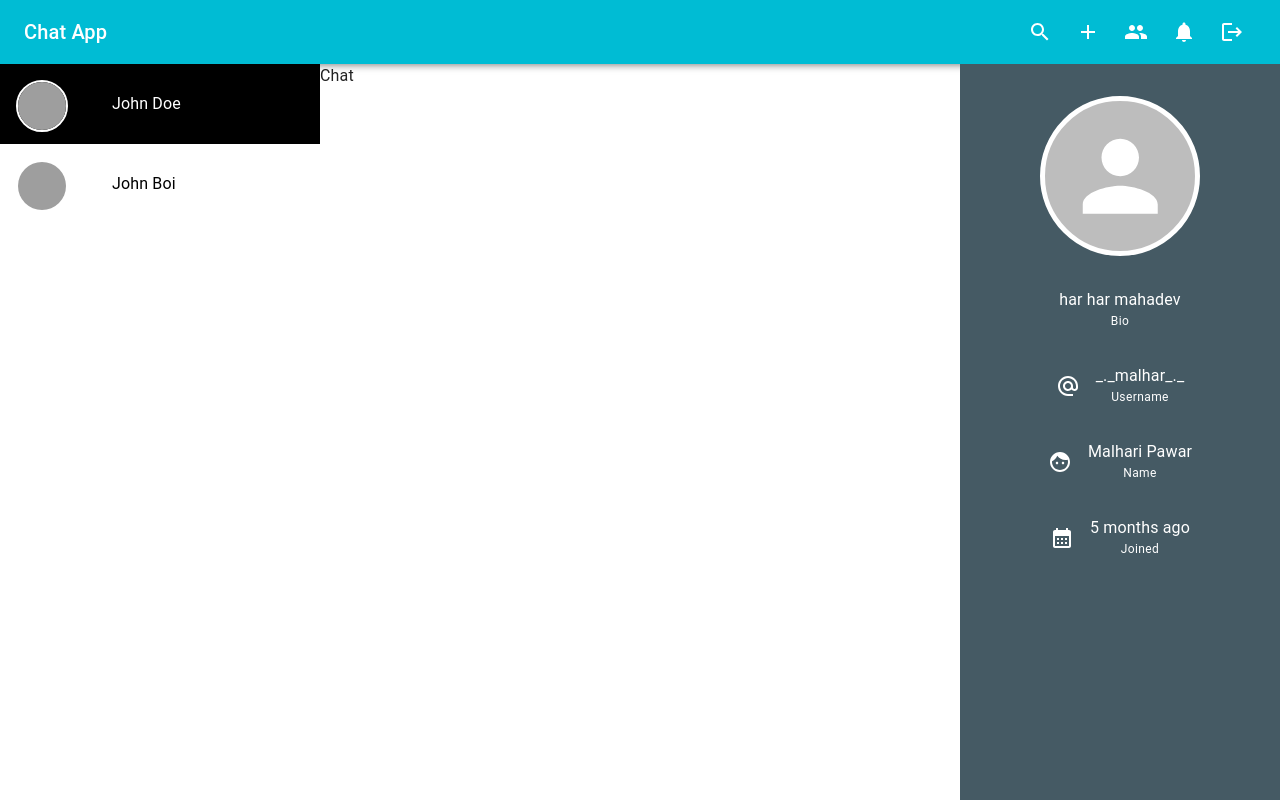
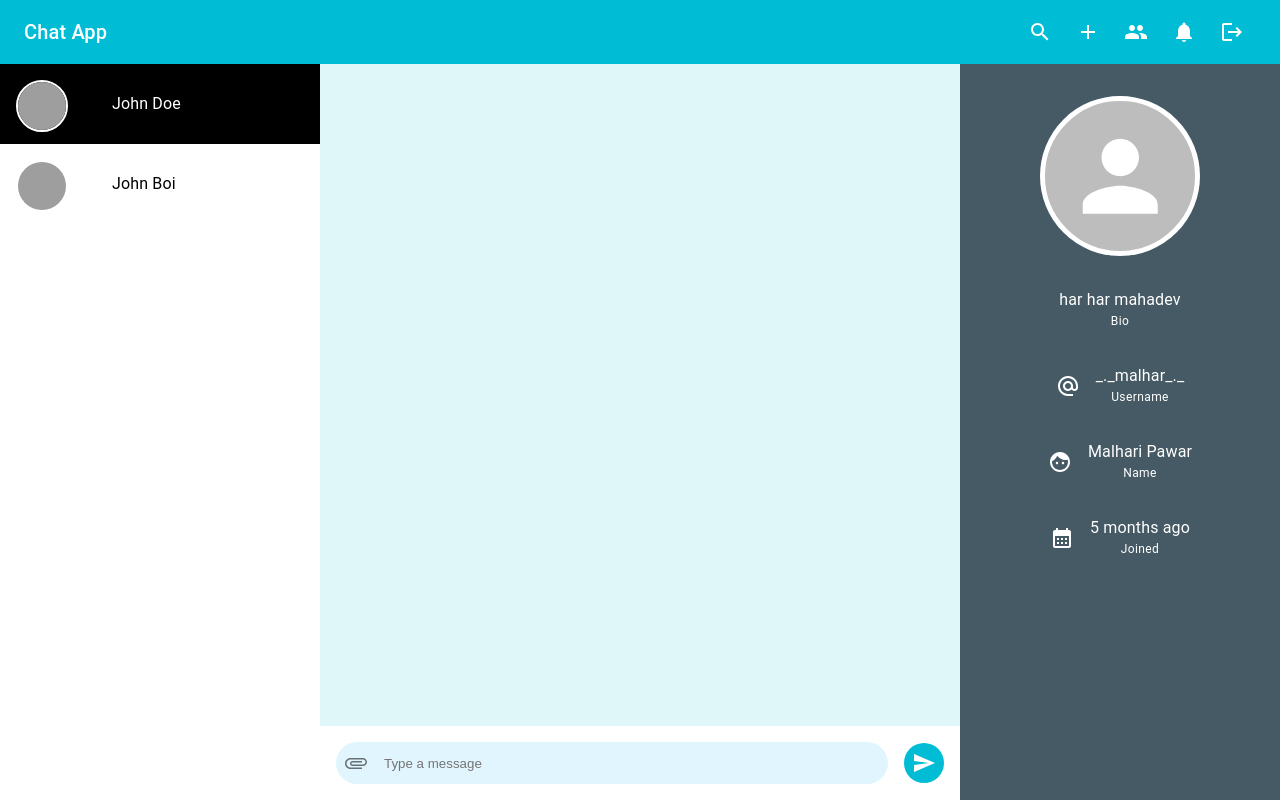
Before and after one commit to Malharii/mern-chat-app, a React (Vite) app: page /chat/1 in a window 1280 px wide. Built offline with nearby package versions, Linux system fonts and the light colour scheme; grey boxes are pictures that could not be loaded.

Commit message:
created chat page and file page

```diff
--- /dev/null
+++ b/src/components/dialogs/FileMenu.jsx
@@ -0,0 +1,8 @@
+import { Menu } from "@mui/material";
+import React from "react";
+
+const FileMenu = ({ anchorE1 }) => {
+  return <Menu anchorEl={anchorE1}> dingchika</Menu>;
+};
+
+export default FileMenu;
--- a/src/components/layout/AppLayout.jsx
+++ b/src/components/layout/AppLayout.jsx
@@ -1,12 +1,12 @@
-// import React from "react";
+import React from "react";
 
+import { Grid } from "@mui/material";
 import { useParams } from "react-router-dom";
 import { samepleChats } from "../../constants/sampleData";
 import Title from "../shared/Title";
 import ChatList from "../specific/ChatList";
+import Profile from "../specific/Profile";
 import Header from "./Header";
-import { Grid } from "@mui/material";
-import Profile from "../specific/Profile";
 const AppLayout = () => (WrappedComponent) => {
   return (props) => {
     const params = useParams();
--- a/src/components/specific/Profile.jsx
+++ b/src/components/specific/Profile.jsx
@@ -1,11 +1,11 @@
-import { Avatar, Stack, Typography } from "@mui/material";
-import React from "react";
 import {
+  CalendarMonth as CalendarMonthIcon,
   Face as FaceIcon,
   AlternateEmail as UserNameIcon,
-  CalendarMonth as CalendarMonthIcon,
 } from "@mui/icons-material";
+import { Avatar, Stack, Typography } from "@mui/material";
 import moment from "moment";
+import React from "react";
 const Profile = () => {
   return (
     <Stack spacing={"2rem"} direction={"column"} alignItems={"center"}>
--- a/src/components/styles/StyledComponents.jsx
+++ b/src/components/styles/StyledComponents.jsx
@@ -30,7 +30,7 @@ const InputBox = styled("input")`
   outline: none;
   padding: 0 3rem;
   border-radius: 1.5rem;
-  background-color: ${grayColor};
+  background-color: ${"#e1f5fe"};
 `;
 
 const SearchField = styled("input")`
--- a/src/lib/features.js
+++ b/src/lib/features.js
@@ -1,3 +1,25 @@
+// import moment from "moment";
+
+const fileFormat = (url = "") => {
+  const fileExt = url.split(".").pop();
+
+  if (fileExt === "mp4" || fileExt === "webm" || fileExt === "ogg")
+    return "video";
+
+  if (fileExt === "mp3" || fileExt === "wav") return "audio";
+  if (
+    fileExt === "png" ||
+    fileExt === "jpg" ||
+    fileExt === "jpeg" ||
+    fileExt === "gif"
+  )
+    return "image";
+
+  return "file";
+};
+// https://res.cloudinary.com/dj5q966nb/image/upload/dpr_auto/w_200/v1710344436/fafceddc-2845-4ae7-a25a-632f01922b4d.png
+
+// /dpr_auto/w_200
 const transformImage = (url = "", width = 100) => {
   const newUrl = url.replace("upload/", `upload/dpr_auto/w_${width}/`);
 
--- a/src/pages/Chat.jsx
+++ b/src/pages/Chat.jsx
@@ -1,8 +1,63 @@
-import React from "react";
+import React, { useRef } from "react";
 import AppLayout from "../components/layout/AppLayout";
+import { IconButton, Stack } from "@mui/material";
+import {
+  AttachFile as AttachFileIcon,
+  Send as SendIcon,
+} from "@mui/icons-material";
+import { InputBox } from "../components/styles/StyledComponents";
+import { orange } from "../constants/color";
+import FileMenu from "../components/dialogs/FileMenu";
 
 const Chat = () => {
-  return <div>Chat</div>;
+  const containerRef = useRef(null);
+
+  return (
+    <>
+      <Stack
+        ref={containerRef}
+        boxSizing={"border-box"}
+        padding={"1rem"}
+        spacing={"1rem"}
+        bgcolor={"#e0f7fa"}
+        height={"90%"}
+        sx={{ overflowY: "auto", overflowX: "hidden" }}
+      >
+        {/* meassage render */}
+      </Stack>
+      <form style={{ height: "10%" }}>
+        <Stack
+          direction={"row"}
+          style={{
+            padding: "1rem",
+            alignItems: "center",
+            position: "relative",
+            height: "100%",
+          }}
+        >
+          <IconButton
+            sx={{ position: "absolute", left: "1rem", rotate: "90deg" }}
+          >
+            <AttachFileIcon />
+          </IconButton>
+          <InputBox placeholder="Type a message" />
+          <IconButton
+            type="submit"
+            sx={{
+              bgcolor: orange,
+              color: "white",
+              marginLeft: "1rem",
+              padding: "0.5rem",
+              "&:hover": { backgroundColor: "error.dark" },
+            }}
+          >
+            <SendIcon />
+          </IconButton>
+        </Stack>
+      </form>
+      <FileMenu />
+    </>
+  );
 };
 
 export default AppLayout()(Chat);
--- a/src/pages/Home.jsx
+++ b/src/pages/Home.jsx
@@ -1,8 +1,15 @@
 import React from "react";
 import AppLayout from "../components/layout/AppLayout";
+import { Box, Typography } from "@mui/material";
 
 const Home = () => {
-  return <div>Home</div>;
+  return (
+    <Box bgcolor={"#e0f7fa"} minHeight={"100%"}>
+      <Typography variant="h5" p={"2rem"} textAlign={"center"}>
+        Select Friend to chat
+      </Typography>
+    </Box>
+  );
 };
 
 export default AppLayout()(Home);
```
Also changed, not shown: src/components/shared/MessageComponent.jsx (added, +7 -0 lines), src/components/shared/UserItem.jsx (+1 -8 lines).
